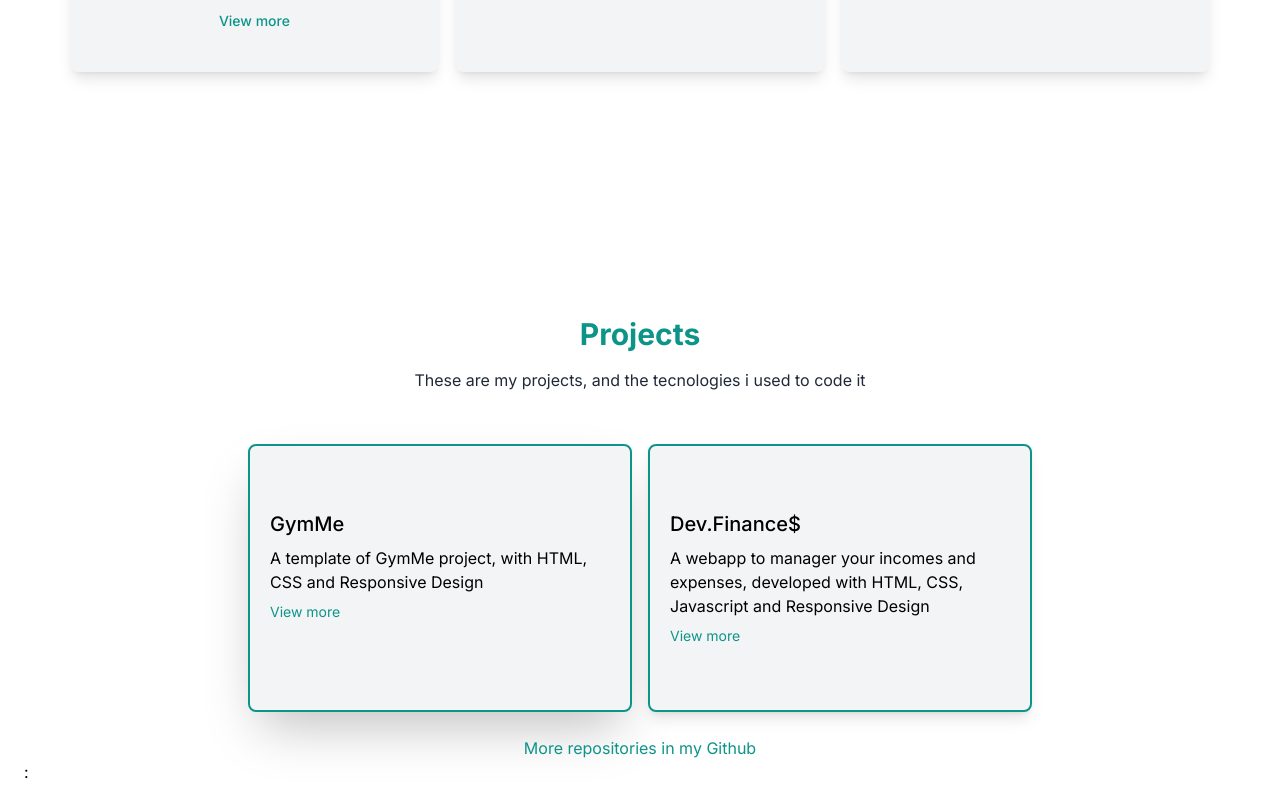
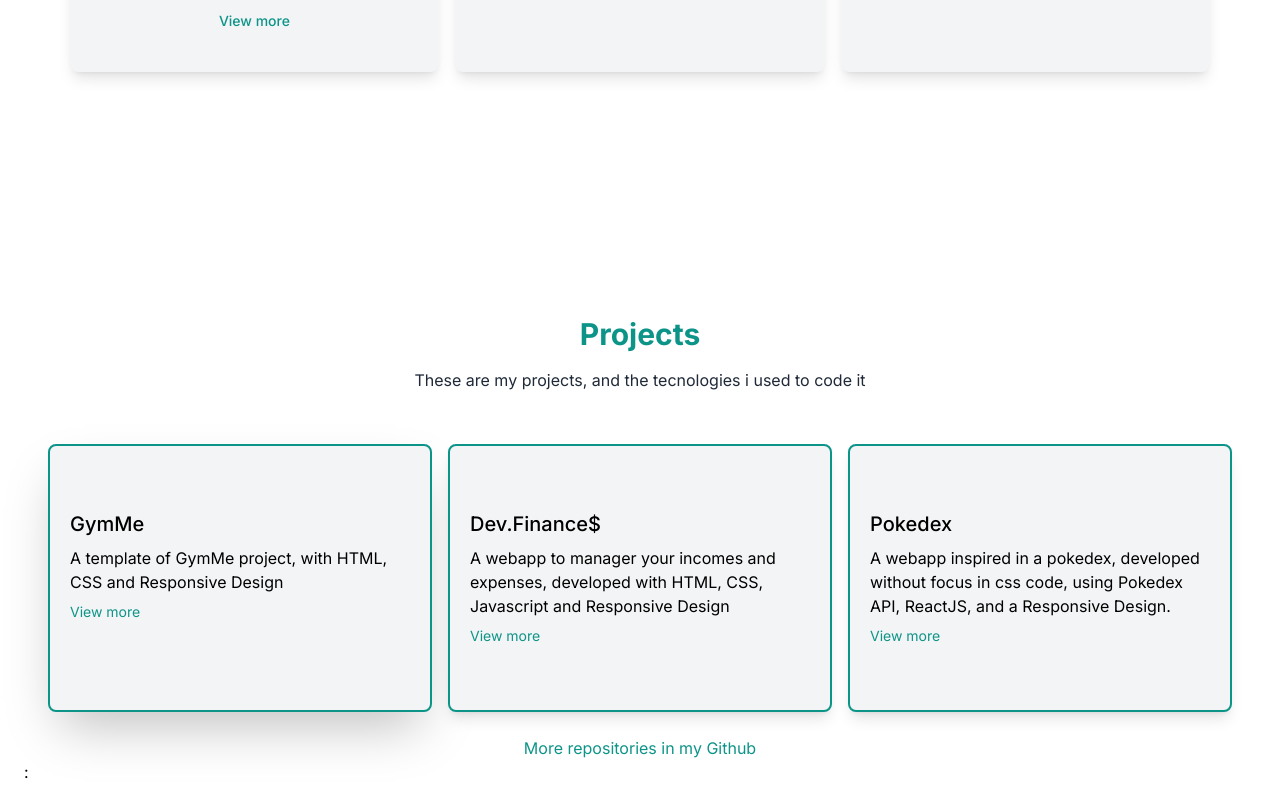
Before and after one commit to nioritos/portifolio-nextjs, a Next.js app: page / in a window 1280 px wide. Shown: the part 1412-2212 px from the top of the page. Built offline with nearby package versions, Linux system fonts and the light colour scheme.

Commit message:
added a new project (pokedex) and edit the url of dev.finance$ project

```diff
--- a/components/projects/Projects.js
+++ b/components/projects/Projects.js
@@ -18,7 +18,12 @@ function Projects() {
             <li className='py-16 px-5 shadow-lg bg-gray-100 dark:bg-[#111111] gap-2 dark:text-white border-teal-600 border-2 rounded-lg flex flex-col max-w-sm'>
               <h4 className=' text-xl font-medium'>Dev.Finance$</h4>
               <p>A webapp to manager your incomes and expenses, developed with HTML, CSS, Javascript and Responsive Design</p>
-              <Link href="https://github.com/nioritos/app-dev.finances-replyed" target="_blank" className='text-teal-600 text-sm'>View more</Link>
+              <Link href="https://dev-finances-nioritos.vercel.app/" target="_blank" className='text-teal-600 text-sm'>View more</Link>
+            </li>
+            <li className='py-16 px-5 shadow-lg bg-gray-100 dark:bg-[#111111] gap-2 dark:text-white border-teal-600 border-2 rounded-lg flex flex-col max-w-sm'>
+              <h4 className=' text-xl font-medium'>Pokedex</h4>
+              <p>A webapp inspired in a pokedex, developed without focus in css code, using Pokedex API, ReactJS, and a Responsive Design.</p>
+              <Link href="https://pokedex-nine-flame.vercel.app/" target="_blank" className='text-teal-600 text-sm'>View more</Link>
             </li>
 
           </ul>
```
